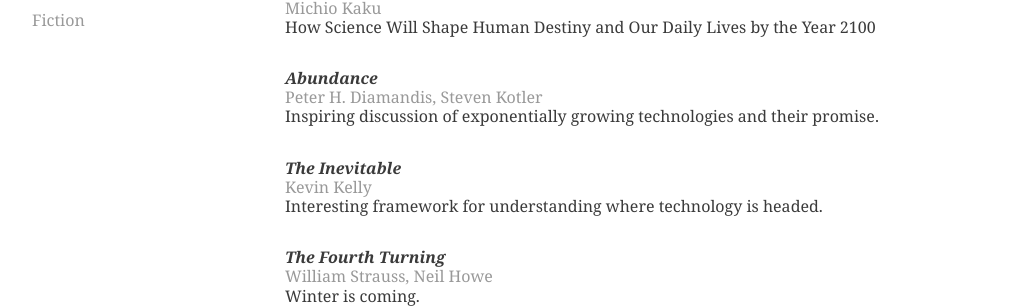
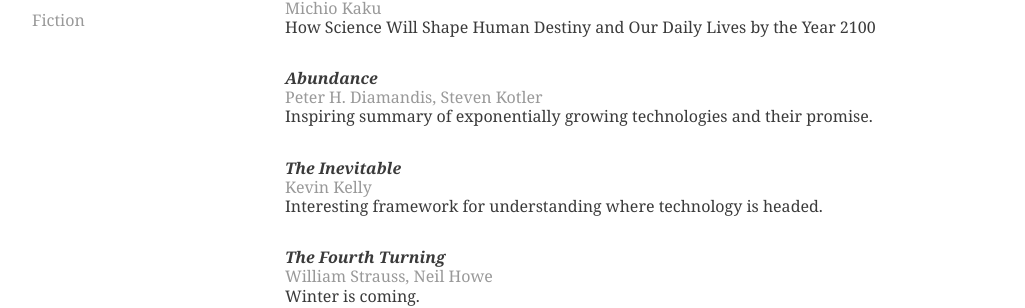
Before and after one commit to bstnel/bstnel.github.io, a Jekyll site: the page books/future/index.html, which Jekyll copies as it is, in a window 1280 px wide. Shown: the part 411-719 px from the top of the page, without its empty margins (99-1124 px from the left). Built offline with Jekyll 4.4.1, drawn with Linux system fonts in a browser that asks for light colours.

Commit message:
Update index.html

```diff
--- a/books/future/index.html
+++ b/books/future/index.html
@@ -62,7 +62,7 @@
   <p>
           <h3>Abundance</h3>
   <h4>Peter H. Diamandis, Steven Kotler</h4>
-  <h5>Inspiring discussion of exponentially growing technologies and their promise.</h5>
+  <h5>Inspiring summary of exponentially growing technologies and their promise.</h5>
       </p>
 <p>
           <h3>The Inevitable</h3>
```
